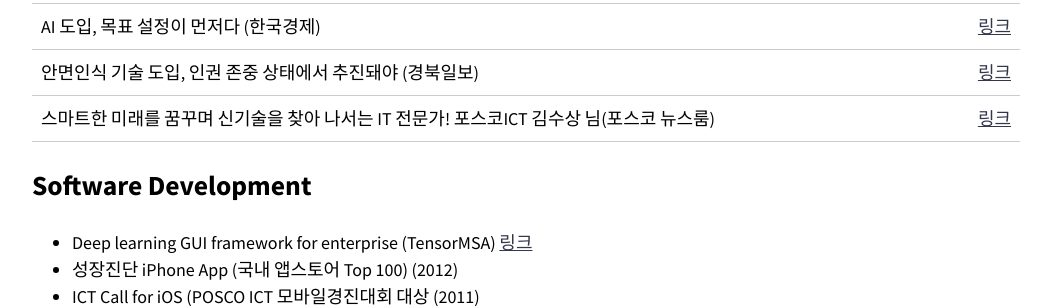
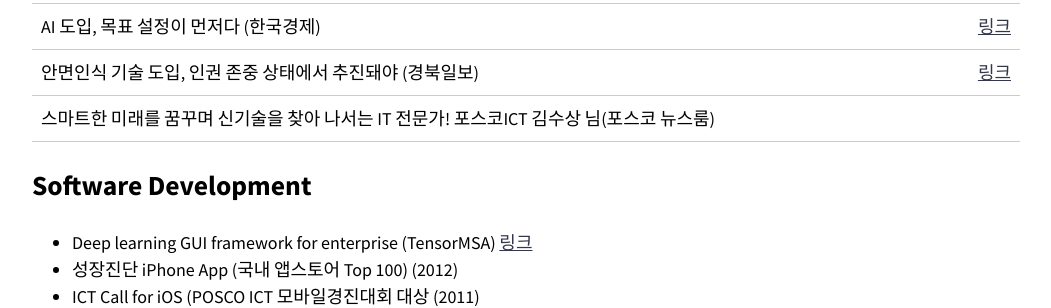
Before and after one commit to healess/healess.github.io, a Jekyll site: the page built from index.md, in a window 1280 px wide and 900 px high, scrolled down 2019 px. Shown: the part 153-461 px from the top of the window, without its empty margins (114-1165 px from the left). Built offline with Jekyll 4.4.1, drawn with Linux system fonts in a browser that asks for light colours; nearby versions of some CDN libraries.

Commit message:
Update index.md

```diff
--- a/index.md
+++ b/index.md
@@ -64,7 +64,7 @@ entries_layout: grid
 |코로나19, 비대면·비접촉으로 이긴다!(KBS)|[링크](https://www.youtube.com/watch?v=sULRv0IwnhQ)|
 | AI 도입, 목표 설정이 먼저다 (한국경제) | [링크](https://www.hankyung.com/opinion/article/2019112491371) |
 | 안면인식 기술 도입, 인권 존중 상태에서 추진돼야 (경북일보) | [링크](https://www.kyongbuk.co.kr/news/articleView.html?idxno=2021629) |
-| 스마트한 미래를 꿈꾸며 신기술을 찾아 나서는 IT 전문가! 포스코ICT 김수상 님(포스코 뉴스룸) | [링크](https://newsroom.posco.com/kr/%EC%82%AC%EB%9E%8C%EC%82%AC%EB%9E%8C%EB%93%A4-24%ED%8E%B8-%EC%8A%A4%EB%A7%88%ED%8A%B8%ED%95%9C-%EB%AF%B8%EB%9E%98%EB%A5%BC-%EA%BF%88%EA%BE%B8%EB%A9%B0-%EC%8B%A0%EA%B8%B0%EC%88%A0%EC%9D%84-%EC%B0%BE/) |
+| 스마트한 미래를 꿈꾸며 신기술을 찾아 나서는 IT 전문가! 포스코ICT 김수상 님(포스코 뉴스룸) |
 
 ## Software Development
 * Deep learning GUI framework for enterprise (TensorMSA) [링크](https://github.com/TensorMSA)
```
